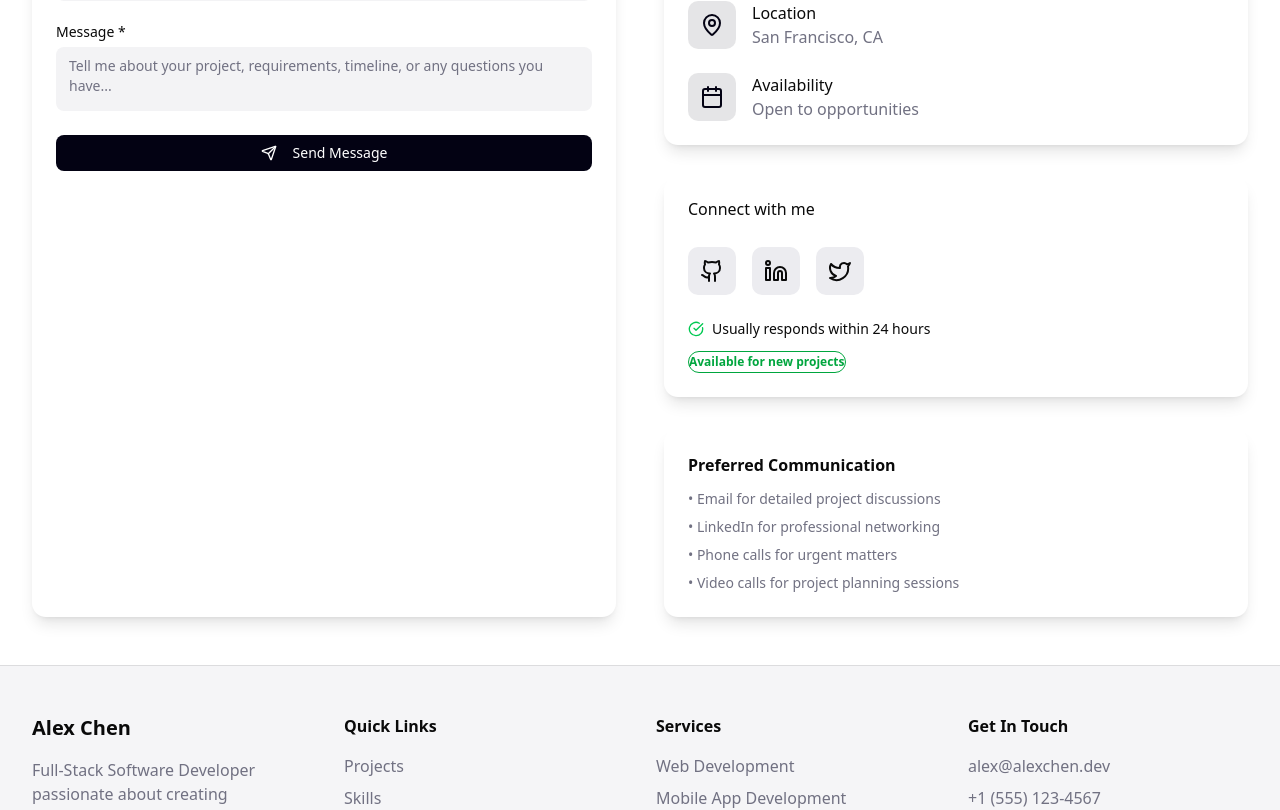
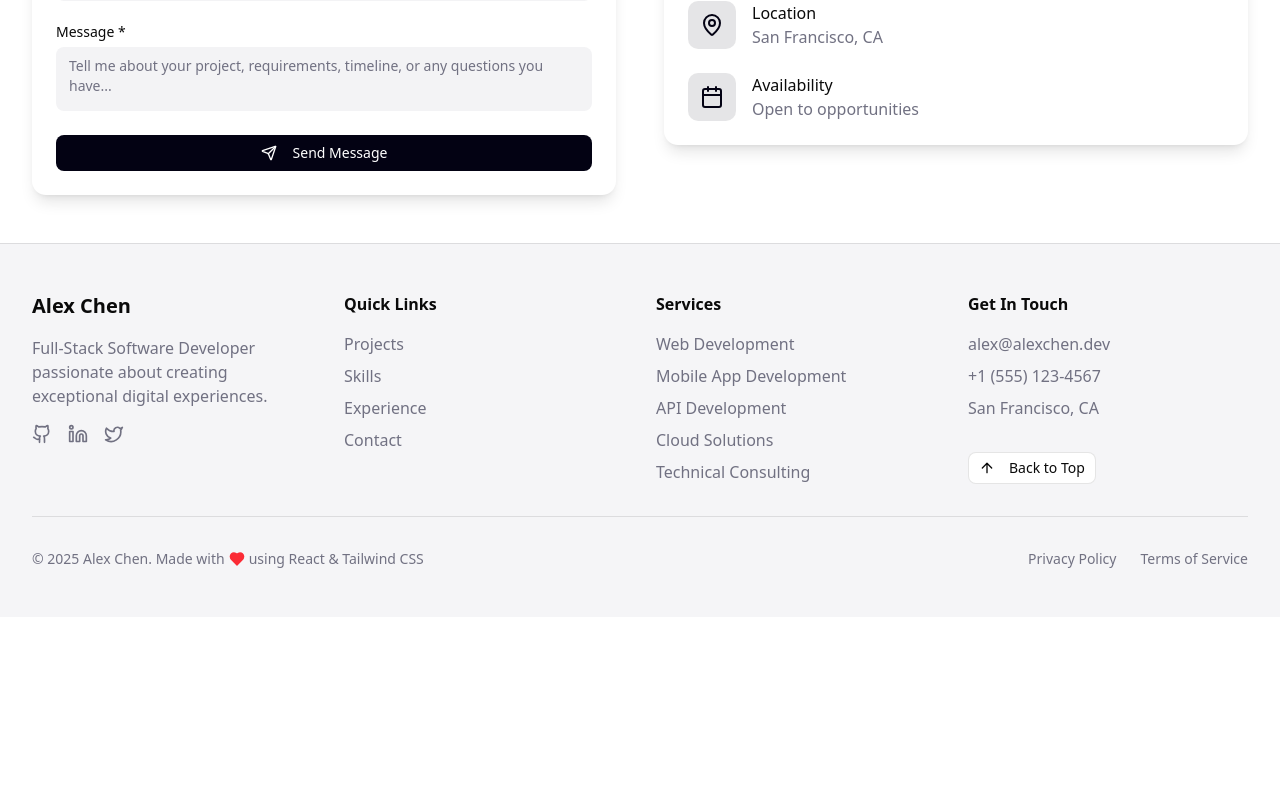
Before and after one commit to ramizik/my-website, a React (Vite) app: page / in a window 1280 px wide. Shown: the part 3512-4322 px from the top of the page. After the commit the page ends 4129 px from the top, so only its background shows below. Built offline with nearby package versions, Linux system fonts and the light colour scheme.

Commit message:
Remove Connect with me and Preferred Communication Cards

```diff
--- a/src/components/ContactSection.tsx
+++ b/src/components/ContactSection.tsx
@@ -219,50 +219,6 @@ export default function ContactSection() {
               </CardContent>
             </Card>
 
-            <Card className="border-0 shadow-lg">
-              <CardHeader>
-                <CardTitle>Connect with me</CardTitle>
-              </CardHeader>
-              <CardContent>
-                <div className="flex space-x-4 mb-6">
-                  {socialLinks.map((social) => (
-                    <a
-                      key={social.label}
-                      href={social.href}
-                      target="_blank"
-                      rel="noopener noreferrer"
-                      className={`w-12 h-12 bg-muted rounded-lg flex items-center justify-center transition-colors ${social.color}`}
-                    >
-                      <social.icon className="h-6 w-6" />
-                    </a>
-                  ))}
-                </div>
-
-                <div className="space-y-3">
-                  <div className="flex items-center space-x-2">
-                    <CheckCircle className="h-4 w-4 text-green-500" />
-                    <span className="text-sm">Usually responds within 24 hours</span>
-                  </div>
-                  <div className="flex items-center space-x-2">
-                    <Badge variant="outline" className="text-green-600 border-green-600">
-                      Available for new projects
-                    </Badge>
-                  </div>
-                </div>
-              </CardContent>
-            </Card>
-
-            <Card className="border-0 shadow-lg">
-              <CardContent className="p-6">
-                <h3 className="font-semibold mb-3">Preferred Communication</h3>
-                <div className="space-y-2 text-sm text-muted-foreground">
-                  <p>• Email for detailed project discussions</p>
-                  <p>• LinkedIn for professional networking</p>
-                  <p>• Phone calls for urgent matters</p>
-                  <p>• Video calls for project planning sessions</p>
-                </div>
-              </CardContent>
-            </Card>
           </div>
         </div>
       </div>
```
